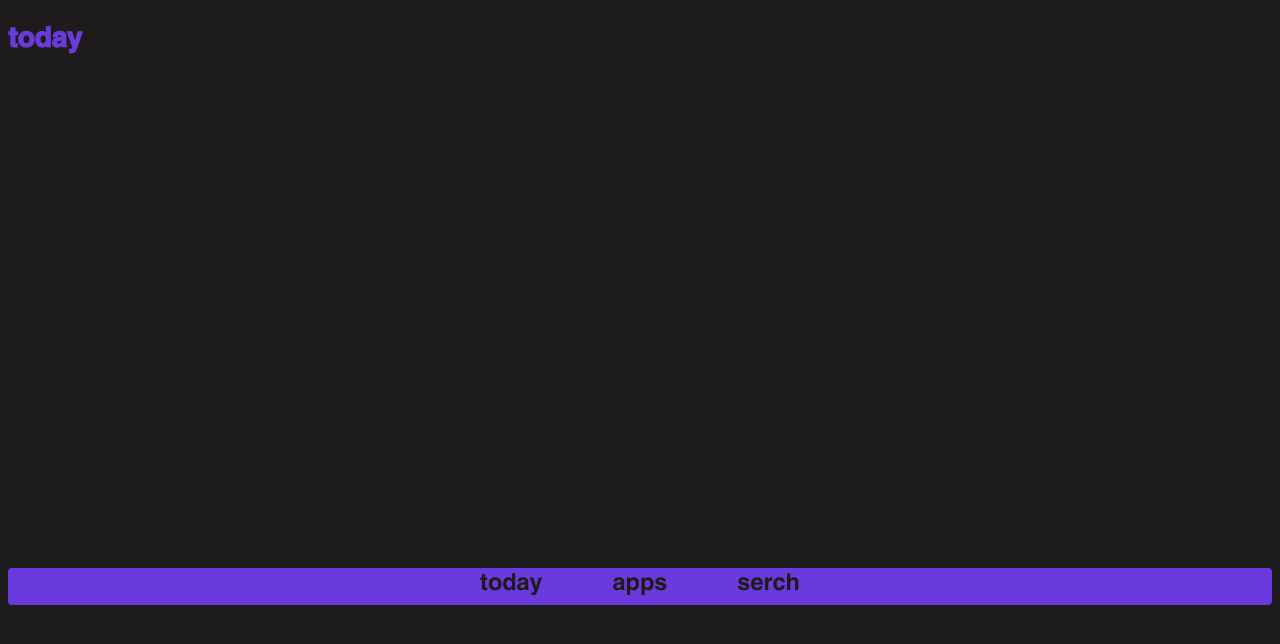
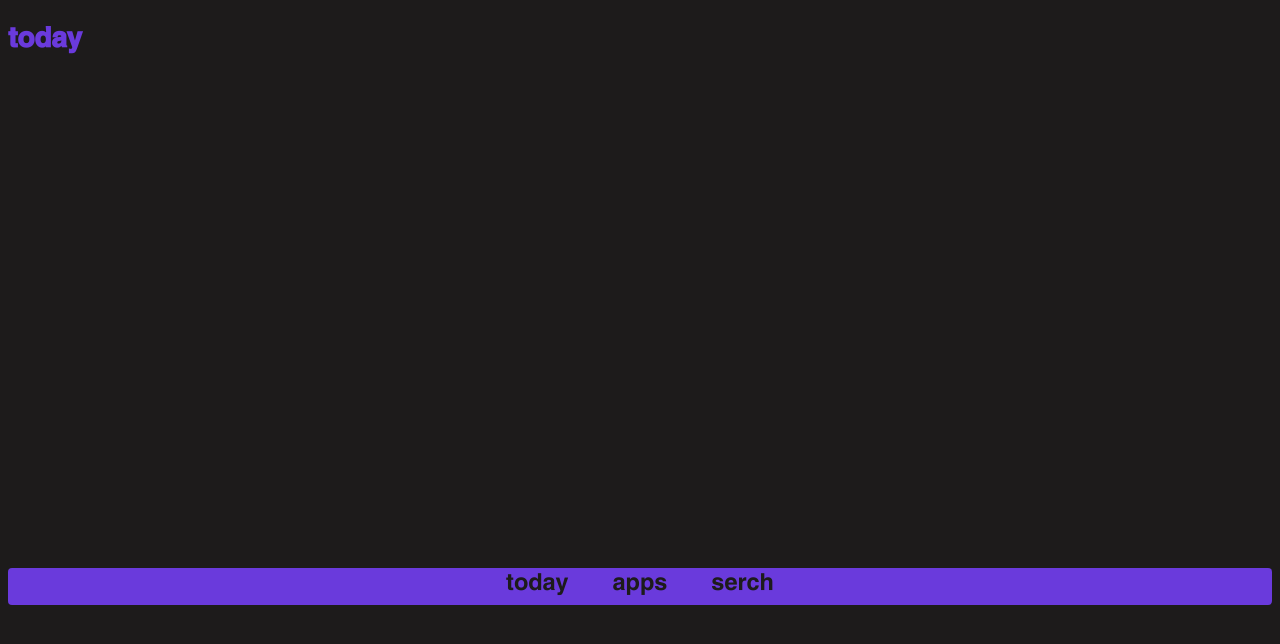
Before and after one commit to vartlbox/ipa, a plain HTML site: page index.html in a window 1280 px wide. Drawn offline with Linux system fonts and the light colour scheme.

Commit message:
Add files via upload

```diff
--- a/search.css
+++ b/search.css
@@ -16,7 +16,7 @@ text-align: center;
 
 a{
 text-align: center;
-margin: 33px;
+margin: 20px;
 text-decoration:none ;
 font-size: 27px;
 color: #1d1b1b;
--- a/st.css
+++ b/st.css
@@ -16,7 +16,7 @@ text-align: center;
 
 a{
 text-align: center;
-margin: 33px;
+margin: 20px;
 text-decoration:none ;
 font-size: 27px;
 color: #1d1b1b;
```
